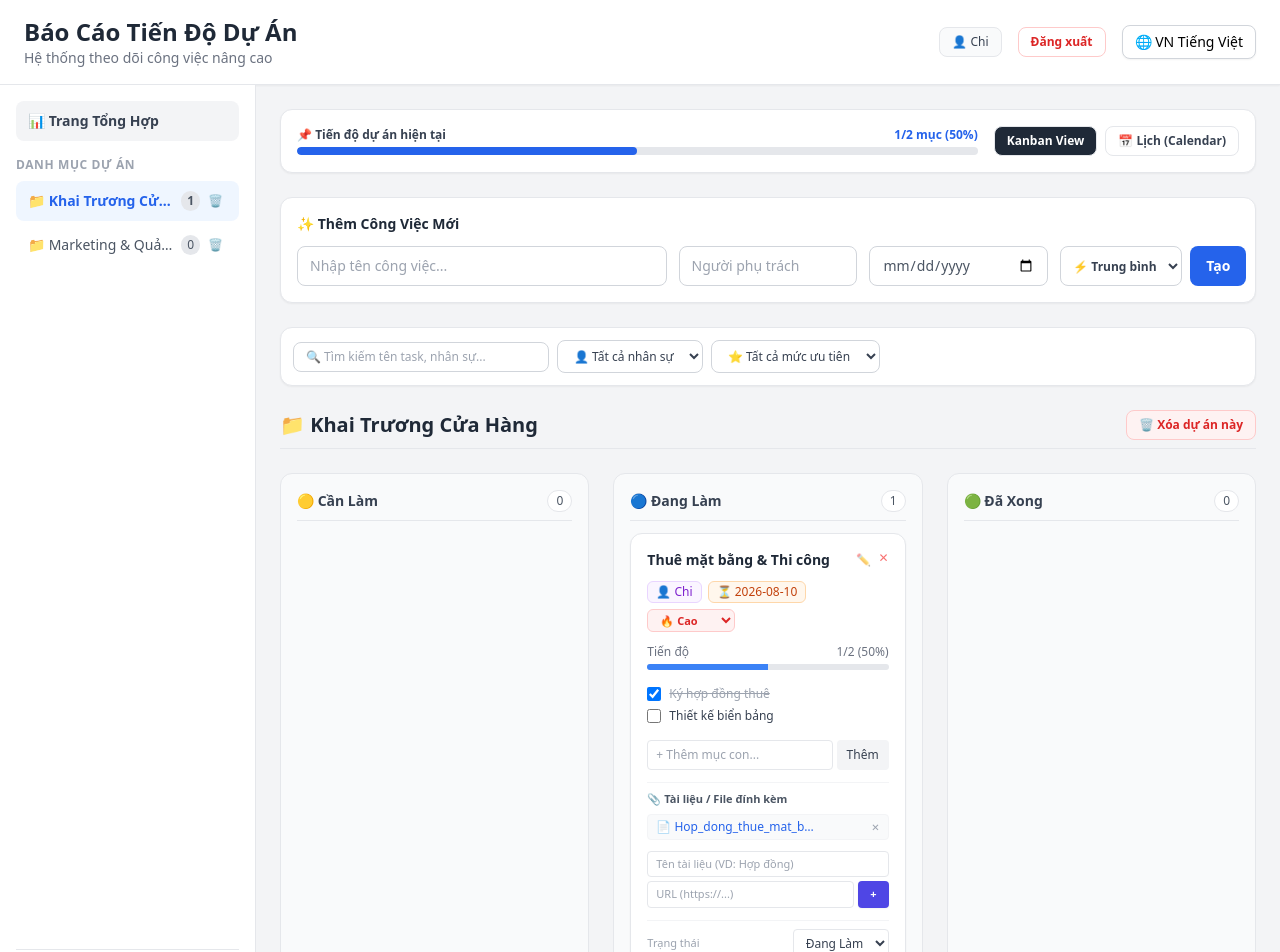
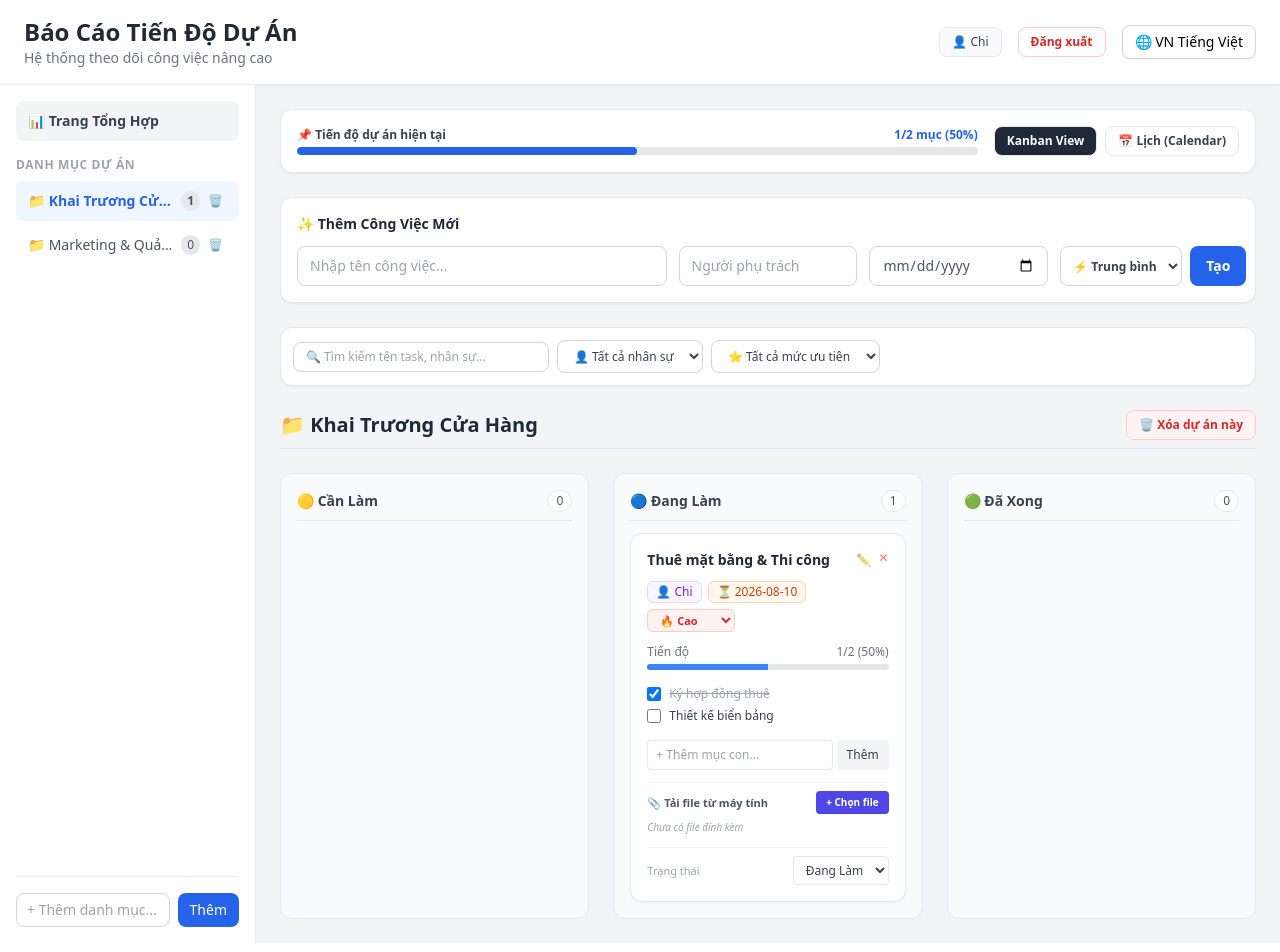
Before and after one commit to Chinguyen9213/D-n-1, a React (Vite) app in the folder frontend/: page / in a window 1280 px wide. Shown: the top 952 px of the page. Built offline with nearby package versions, Linux system fonts and the light colour scheme.

Commit message:
Update App.jsx

```diff
--- a/frontend/src/App.jsx
+++ b/frontend/src/App.jsx
@@ -71,9 +71,7 @@ function MainApp({ user, onLogout }) {
           { id: 101, textVi: 'Ký hợp đồng thuê', textJa: '賃貸契約締結', completed: true },
           { id: 102, textVi: 'Thiết kế biển bảng', textJa: '看板デザイン', completed: false }
         ],
-        attachments: [
-          { id: 'a1', name: 'Hop_dong_thue_mat_bang.pdf', url: 'https://example.com' }
-        ]
+        attachments: []
       }
     ];
   });
@@ -90,10 +88,6 @@ function MainApp({ user, onLogout }) {
   const [newTaskDueDate, setNewTaskDueDate] = useState('');
   const [newTaskPriority, setNewTaskPriority] = useState('MEDIUM');
   const [newChecklistText, setNewChecklistText] = useState({});
-
-  // State lưu input tài liệu tạm thời cho từng Task ID
-  const [attNameInputs, setAttNameInputs] = useState({});
-  const [attUrlInputs, setAttUrlInputs] = useState({});
 
   // State chỉnh sửa tên Task
   const [editingTaskId, setEditingTaskId] = useState(null);
@@ -193,26 +187,24 @@ function MainApp({ user, onLogout }) {
     }
   };
 
-  // Hàm Thêm File Đính Kèm chạy chuẩn xác bằng sự kiện click trực tiếp
-  const handleAddAttachment = (taskId) => {
-    const name = attNameInputs[taskId];
-    const url = attUrlInputs[taskId];
-    if (!name || !name.trim() || !url || !url.trim()) {
-      alert(isJa ? '資料名とURLの両方を入力してください。' : 'Vui lòng nhập đầy đủ tên tài liệu và đường dẫn URL!');
-      return;
-    }
+  // Xử lý chọn file từ máy tính và tải lên trực tiếp
+  const handleFileUpload = (taskId, e) => {
+    const files = e.target.files;
+    if (!files || files.length === 0) return;
+
+    const file = files[0];
+    const fileUrl = URL.createObjectURL(file); // Tạo đường dẫn tạm thời từ file trong máy
 
     setTasks(prev => prev.map(t => {
       if (t.id === taskId) {
-        const newAtt = { id: 'att_' + Date.now(), name: name.trim(), url: url.trim() };
+        const newAtt = { id: 'att_' + Date.now(), name: file.name, url: fileUrl };
         return { ...t, attachments: [...(t.attachments || []), newAtt] };
       }
       return t;
     }));
 
-    // Reset input của task đó
-    setAttNameInputs(prev => ({ ...prev, [taskId]: '' }));
-    setAttUrlInputs(prev => ({ ...prev, [taskId]: '' }));
+    // Reset input file để có thể chọn lại cùng 1 file nếu cần
+    e.target.value = '';
   };
 
   const handleDeleteAttachment = (taskId, attId) => {
@@ -633,14 +625,25 @@ function MainApp({ user, onLogout }) {
                                 <button type="submit" disabled={isTranslating} className="bg-gray-100 hover:bg-gray-200 text-gray-700 text-xs px-2.5 py-1.5 rounded font-medium">{isJa ? '追加' : 'Thêm'}</button>
                               </form>
 
-                              {/* QUẢN LÝ TÀI LIỆU & FILE ĐÍNH KÈM */}
+                              {/* CHỌN FILE TỪ MÁY TÍNH LÊN TASK */}
                               <div className="pt-2 border-t border-gray-100 space-y-1.5">
-                                <p className="text-[11px] font-bold text-gray-600">📎 {isJa ? '添付資料' : 'Tài liệu / File đính kèm'}</p>
+                                <div className="flex items-center justify-between">
+                                  <p className="text-[11px] font-bold text-gray-600">📎 {isJa ? '添付ファイル' : 'Tải file từ máy tính'}</p>
+                                  <label className="bg-indigo-600 hover:bg-indigo-700 text-white text-[10px] px-2.5 py-1 rounded font-bold cursor-pointer shadow-sm">
+                                    {isJa ? '+ ファイル選択' : '+ Chọn file'}
+                                    <input
+                                      type="file"
+                                      onChange={(e) => handleFileUpload(task.id, e)}
+                                      className="hidden"
+                                    />
+                                  </label>
+                                </div>
+
                                 {task.attachments && task.attachments.length > 0 ? (
-                                  <div className="space-y-1">
+                                  <div className="space-y-1 pt-1">
                                     {task.attachments.map(att => (
                                       <div key={att.id} className="flex items-center justify-between text-xs bg-gray-50 px-2 py-1 rounded border border-gray-100 group">
-                                        <a href={att.url} target="_blank" rel="noreferrer" className="text-blue-600 hover:underline truncate pr-2 max-w-[170px]" title={att.name}>
+                                        <a href={att.url} target="_blank" rel="noreferrer" className="text-blue-600 hover:underline truncate pr-2 max-w-[190px]" title={att.name}>
                                           📄 {att.name}
                                         </a>
                                         <button type="button" onClick={() => handleDeleteAttachment(task.id, att.id)} className="text-gray-400 hover:text-red-500 text-[10px]">✕</button>
@@ -648,34 +651,8 @@ function MainApp({ user, onLogout }) {
                                     ))}
                                   </div>
                                 ) : (
-                                  <p className="text-[10px] text-gray-400 italic">{isJa ? '資料なし' : 'Chưa có file nào'}</p>
+                                  <p className="text-[10px] text-gray-400 italic">{isJa ? 'ファイルなし' : 'Chưa có file đính kèm'}</p>
                                 )}
-
-                                <div className="space-y-1 pt-1">
-                                  <input
-                                    type="text"
-                                    placeholder={isJa ? '資料名 (例: 契約書)' : 'Tên tài liệu (VD: Hợp đồng)'}
-                                    value={attNameInputs[task.id] || ''}
-                                    onChange={(e) => setAttNameInputs({ ...attNameInputs, [task.id]: e.target.value })}
-                                    className="w-full text-[11px] border border-gray-200 rounded px-2 py-1 focus:outline-none"
-                                  />
-                                  <div className="flex gap-1">
-                                    <input
-                                      type="text"
-                                      placeholder="URL (https://...)"
-                                      value={attUrlInputs[task.id] || ''}
-                                      onChange={(e) => setAttUrlInputs({ ...attUrlInputs, [task.id]: e.target.value })}
-                                      className="w-full text-[11px] border border-gray-200 rounded px-2 py-1 focus:outline-none"
-                                    />
-                                    <button
-                                      type="button"
-                                      onClick={() => handleAddAttachment(task.id)}
-                                      className="bg-indigo-600 hover:bg-indigo-700 text-white text-[11px] px-3 py-1 rounded font-bold shrink-0 cursor-pointer shadow-sm"
-                                    >
-                                      +
-                                    </button>
-                                  </div>
-                                </div>
                               </div>
 
                               <div className="pt-2 border-t border-gray-100 flex items-center justify-between">
```
